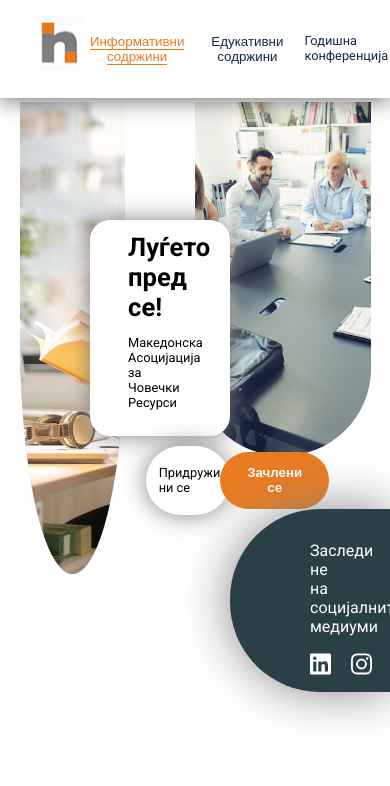
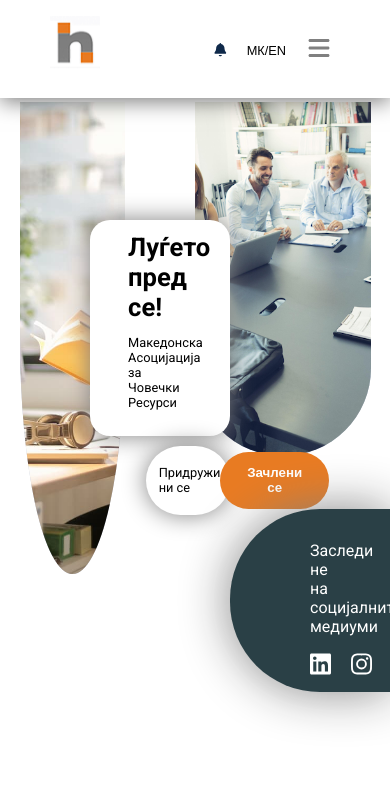
Before and after one commit to Lafazanovski/MHRA, a Next.js app: page / in a window 390 px wide. Shown: the top 786 px of the page. Built offline with nearby package versions, Linux system fonts and the light colour scheme.

Commit message:
update header component

```diff
--- a/src/components/header/header.css
+++ b/src/components/header/header.css
@@ -12,7 +12,8 @@
   z-index: 1000;
 }
 
-.navbar, .scrolled {
+.navbar,
+.scrolled {
   background-color: rgba(255, 255, 255, 0.4);
   backdrop-filter: blur(10px);
   box-shadow: 0 4px 20px rgba(0, 0, 0, 0.5);
@@ -61,12 +62,9 @@
 }
 
 .activeLink span {
-
   color: var(--primary-color);
   border-bottom: 1px solid var(--primary-color);
 }
-
-
 
 /* Dropdown */
 
@@ -176,3 +174,93 @@
   align-items: center;
   gap: 10px;
 }
+
+.hamburgerBtn {
+  display: none;
+  border: none;
+  cursor: pointer;
+  color: grey;
+  background-color: transparent;
+  font-size: 1.5em;
+}
+
+/* ---------- Media Queries ------------- */
+
+@media (max-width: 1100px) {
+  .navigationUl {
+    align-items: center;
+    gap: 8px;
+  }
+
+  .navigationUl li {
+    font-size: 0.7em;
+  }
+
+  .signUpButton {
+    font-size: 0.7em;
+    padding: 0.5em 0.8em;
+  }
+}
+
+@media (max-width: 768px) {
+  .hamburgerBtn {
+    display: block;
+  }
+
+  .navigationBarLinks {
+    display: none;
+    position: absolute;
+    top: 6em;
+    left: 0;
+    right: 0;
+    background-color: white;
+    box-shadow: 0 4px 20px rgba(0, 0, 0, 0.1);
+    padding: 1em;
+    z-index: 999;
+  }
+
+  .signUpDiv {
+    gap: 6px;
+  }
+
+  .navigationBarLinks.menuOpen {
+    display: block;
+  }
+
+  .navigationUl {
+    flex-direction: column;
+    align-items: flex-start;
+    gap: 0;
+  }
+
+  .navigationUl li {
+    font-size: 0.9em;
+    width: 100%;
+    padding: 0.8em 0;
+    border-bottom: 1px solid #f0f0f0;
+  }
+
+  .dropdownMenu {
+    position: static;
+    box-shadow: none;
+    padding-left: 1em;
+  }
+
+  .signUpButtonDiv {
+    display: none;
+  }
+}
+
+@media (max-width: 480px) {
+  .navbarContainer {
+    padding: 0 1em;
+  }
+
+  .signUpButton {
+    display: none;
+  }
+
+  .languageToggleButton {
+    font-size: 0.8em;
+  }
+}
--- a/src/components/header/header.tsx
+++ b/src/components/header/header.tsx
@@ -1,7 +1,7 @@
 import Link from "next/link";
 import React, { useEffect, useRef, useState } from "react";
 import { FontAwesomeIcon } from "@fortawesome/react-fontawesome";
-import { faMagnifyingGlass, faBell } from "@fortawesome/free-solid-svg-icons";
+import { faMagnifyingGlass, faBell, faBars, faXmark } from "@fortawesome/free-solid-svg-icons";
 import { useRouter } from "next/router";
 import Image from "next/image";
 
@@ -11,7 +11,18 @@
 
   const [isScrolled, setIsScrolled] = useState(false);
   const [openDropdown, setOpenDropdown] = useState<string | null>(null);
+   const [isMenuOpen, setIsMenuOpen] = useState(false);
   const navRef = useRef<HTMLElement>(null);
+
+useEffect(() => {
+  const handleRouteChange = () => {
+    setIsMenuOpen(false);
+    setOpenDropdown(null);
+  };
+
+  router.events.on("routeChangeStart", handleRouteChange);
+  return () => router.events.off("routeChangeStart", handleRouteChange);
+}, [router.events]);
 
   useEffect(() => {
     const handleScroll = () => {
@@ -64,7 +75,7 @@
               </Link>
             </div>
             {/* 2 */}
-            <div className="navigationBarLinks">
+            <div className={`navigationBarLinks ${isMenuOpen ? "menuOpen" : ""}`}>
               <ul className="navigationUl">
                 {/* 1st Dropdown */}
                 <li className="dropdown">
@@ -248,10 +259,7 @@
                 )}
               </div>
               <div className="languageToggleButtonDiv">
-                <button
-                  className="languageToggleButton">
-                МК/EN
-                </button>
+                <button className="languageToggleButton">МК/EN</button>
               </div>
               <div className="signUpButtonDiv">
                 <Link href="/signUp">
@@ -260,6 +268,13 @@
                   </button>
                 </Link>
               </div>
+
+              <button
+                className="hamburgerBtn"
+                onClick={() => setIsMenuOpen(!isMenuOpen)}
+              >
+                <FontAwesomeIcon icon={isMenuOpen ? faXmark : faBars} />
+              </button>
             </div>
           </div>
         </nav>
```
